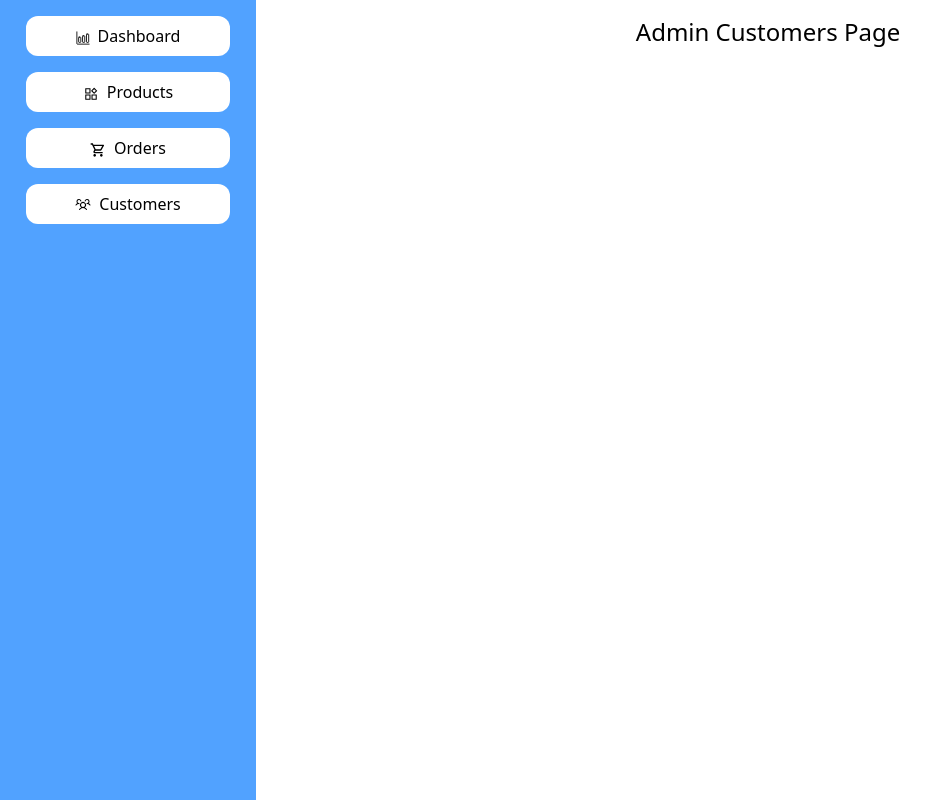
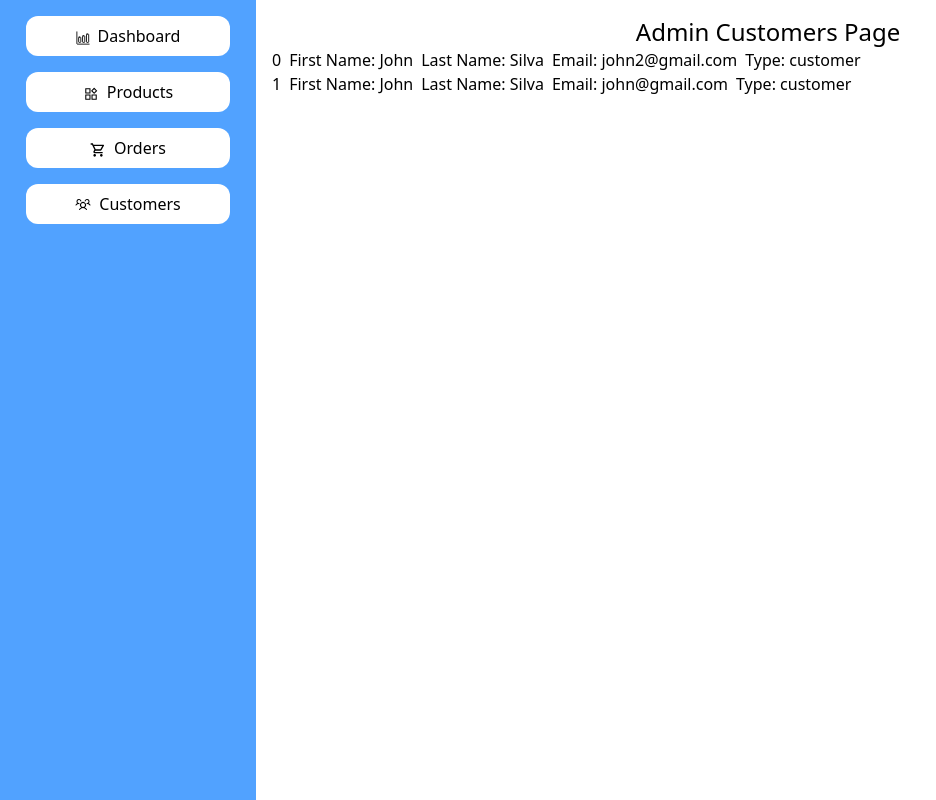
Before and after one commit to Thenuka09/cbc-frontend, a React (Vite) app: page /admin/customers in a window 1280 px wide. Shown: the whole page, without its empty margins (0-936 px from the left). Built offline with nearby package versions, Linux system fonts and the light colour scheme; no server answers.

Commit message:
fetch all customers details in customer page

```diff
--- a/src/pages/admin/admin-customers-page.jsx
+++ b/src/pages/admin/admin-customers-page.jsx
@@ -1,7 +1,66 @@
-export default function AdminCustomersPage(){
-    return(
+import { useEffect, useState } from "react"
+import axios from "axios";
+
+export default function AdminCustomersPage() {
+
+    const [customers, setCustomers] = useState(
+        [
+            {
+                "_id": "678b5ac79ed56a25d621f9a3",
+                "email": "john2@gmail.com",
+                "firstName": "John",
+                "lastName": "Silva",
+                "password": "$2b$10$bbEgs78SZ.nL1Dd0I48grua8J0i8RRNbuyvvloMwGvBQn39BUXmF.",
+                "isBlocked": false,
+                "type": "customer",
+                "profilePicture": "https://www.freepik.com/icon/person_13924070#fromView=keyword&page=1&position=2&uuid=a034dabf-0392-4a5a-a0c6-7976a830cb17",
+                "__v": 0
+            },
+            {
+                "_id": "677e9e17da2aef914e630c00",
+                "email": "john@gmail.com",
+                "firstName": "John",
+                "lastName": "Silva",
+                "password": "johe123",
+                "isBlocked": false,
+                "type": "customer",
+                "profilePicture": "https://www.freepik.com/icon/person_13924070#fromView=keyword&page=1&position=2&uuid=a034dabf-0392-4a5a-a0c6-7976a830cb17",
+                "__v": 0
+            },
+        ]
+    )
+
+    console.log(customers);
+
+    // get customers using api
+    useEffect(() => {
+        async function getAllCustomers() {
+            try {
+                const response = await axios.get("http://localhost:5000/api/user/customers");
+                setCustomers(response.data);
+            } catch (error) {
+                console.error("Failed to get customers, ", error);
+            }
+        }
+        getAllCustomers();
+    }, [])
+
+    return (
         <div className="pt-4">
             <h1 className="text-center text-2xl">Admin Customers Page</h1>
+
+            {/* get customer details using map function */}
+            {customers.map((customer, index) => {
+                return (
+                    <div key={index} className="flex space-x-2">
+                        <span>{index}</span>
+                        <span>First Name: {customer.firstName}</span>
+                        <span>Last Name: {customer.lastName}</span>
+                        <span>Email: {customer.email}</span>
+                        <span>Type: {customer.type}</span>
+                    </div>
+                )
+            })}
         </div>
     )
 }
--- a/src/pages/admin/admin-orders-page.jsx
+++ b/src/pages/admin/admin-orders-page.jsx
@@ -1,5 +1,5 @@
+import { useEffect, useState } from "react";
 import axios from "axios";
-import { useEffect, useState } from "react";
 
 export default function AdminOrdersPage() {
     const [orders, setOrders] = useState([
```
